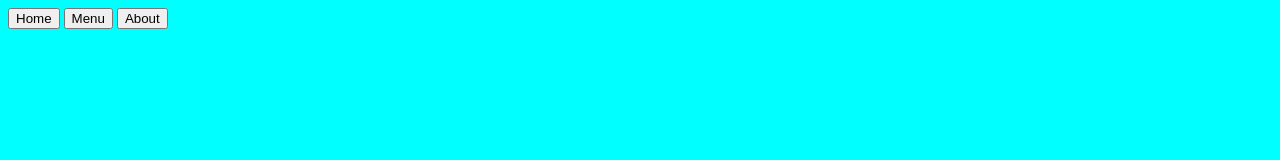
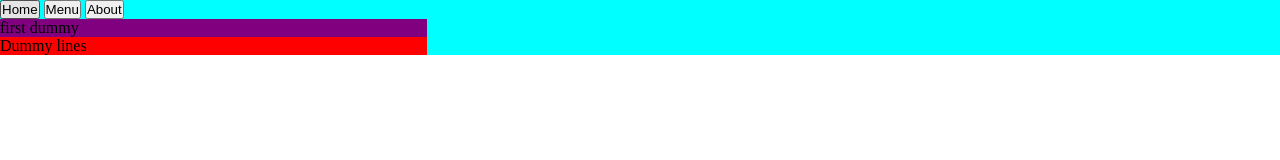
Before and after one commit to Blake-Peterson/Restaurant-Page, a website built with webpack: page src/template.html in a window 1280 px wide. Built offline with nearby package versions, Linux system fonts and the light colour scheme.

Commit message:
added some additional files for later and initial js

```diff
--- a/src/index.js
+++ b/src/index.js
@@ -1,3 +1,45 @@
 import "./style.css";
 
 console.log("Hello Customer");
+
+const container = document.querySelector("#container");
+
+
+
+
+function createHomePage(){
+    createSection();
+}
+
+function createSection(){
+
+    const outerDiv  = document.createElement("div");
+    outerDiv.classList.add("outer")
+    outerDiv.style.backgroundColor="purple";
+    outerDiv.textContent = "first dummy";
+
+    const innerDiv = document.createElement("div");
+    innerDiv.classList.add("inner");
+    innerDiv.style.backgroundColor="red";
+    innerDiv.textContent="Dummy lines";
+    outerDiv.appendChild(innerDiv);
+
+    container.appendChild(outerDiv);
+
+}
+
+
+function addReviewToHomePage(){
+
+}
+
+function addHoursToHomePage(){
+
+}
+
+function addLocationToHomePage(){
+    const locationDiv = document.createElement("div");
+    const locationh2 = document.createElement("h2");
+}
+
+createHomePage();
--- a/src/style.css
+++ b/src/style.css
@@ -1,3 +1,12 @@
-body {
+* {
+  padding: 0;
+  margin: 0;
+}
+
+#container {
+  width: 100%;
+  height: auto;
   background-color: aqua;
+  display: grid;
+  grid-template-columns: repeat(3, 1fr);
 }
```
Also changed, not shown: src/about.js (added), src/menu.js (added).
